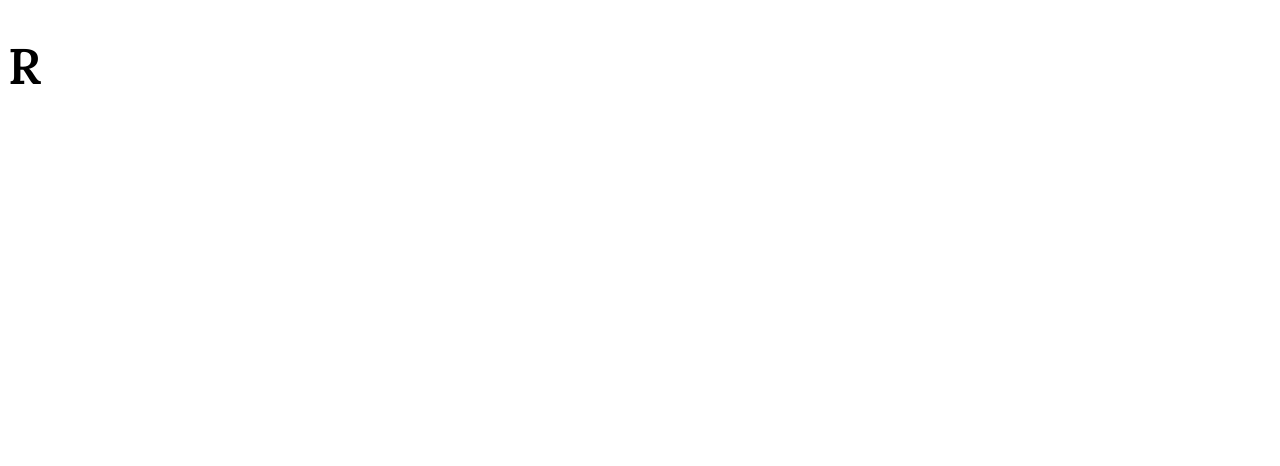
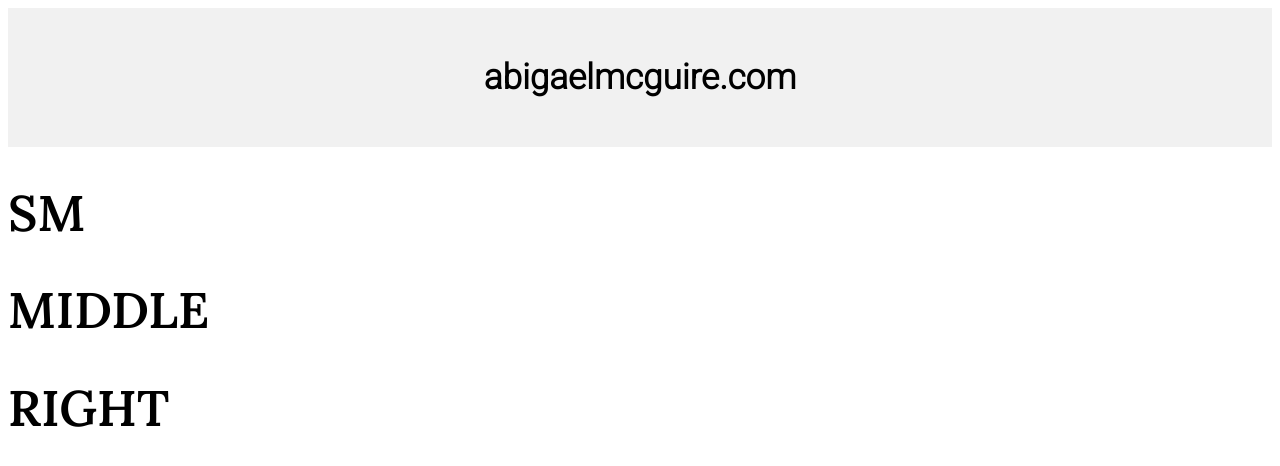
Before and after one commit to mcguireabigael/abigaelmcguire.github.io, a plain HTML site: page index.html in a window 1280 px wide. Drawn offline with Linux system fonts and the light colour scheme.

Commit message:
Add files via upload

```diff
--- a/index.html
+++ b/index.html
@@ -15,8 +15,20 @@
 
 <body>
 
-<div class="section">
-	<h1>R</h1>
+<div class="header">
+	<h2>abigaelmcguire.com</h2>
+</div>
+
+<div class="column.left">
+	<h1>SM</h1>
+</div>
+
+<div class="column.middle">
+	<h1>MIDDLE</h1>
+</div>
+
+<div class="column.right">
+	<h1>RIGHT</h1>
 </div>
 
 
```
